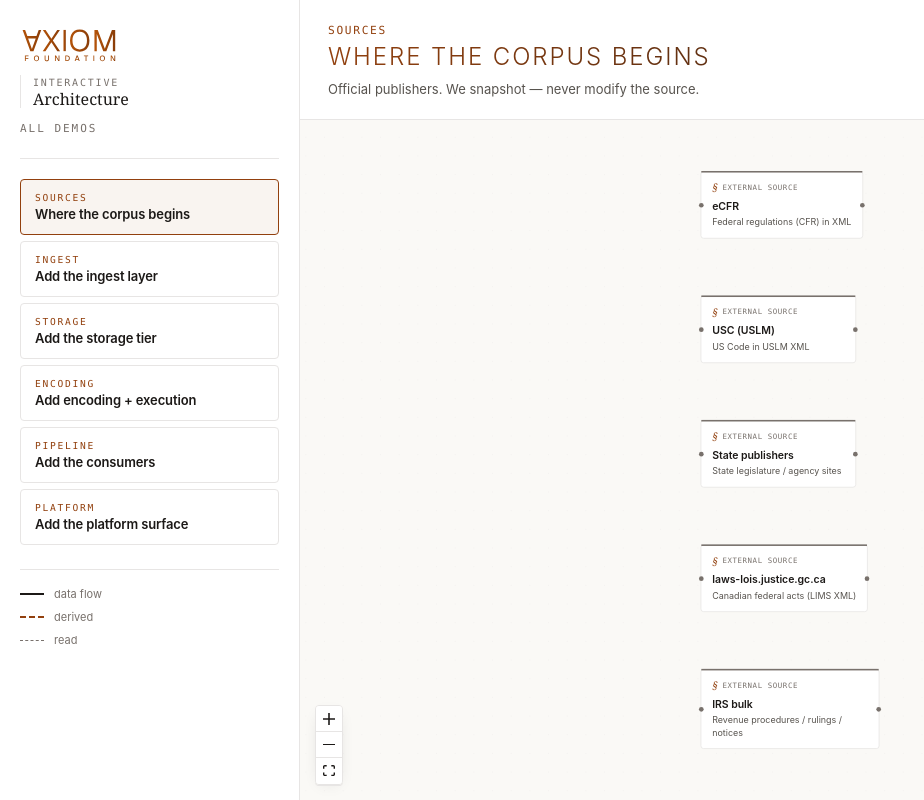
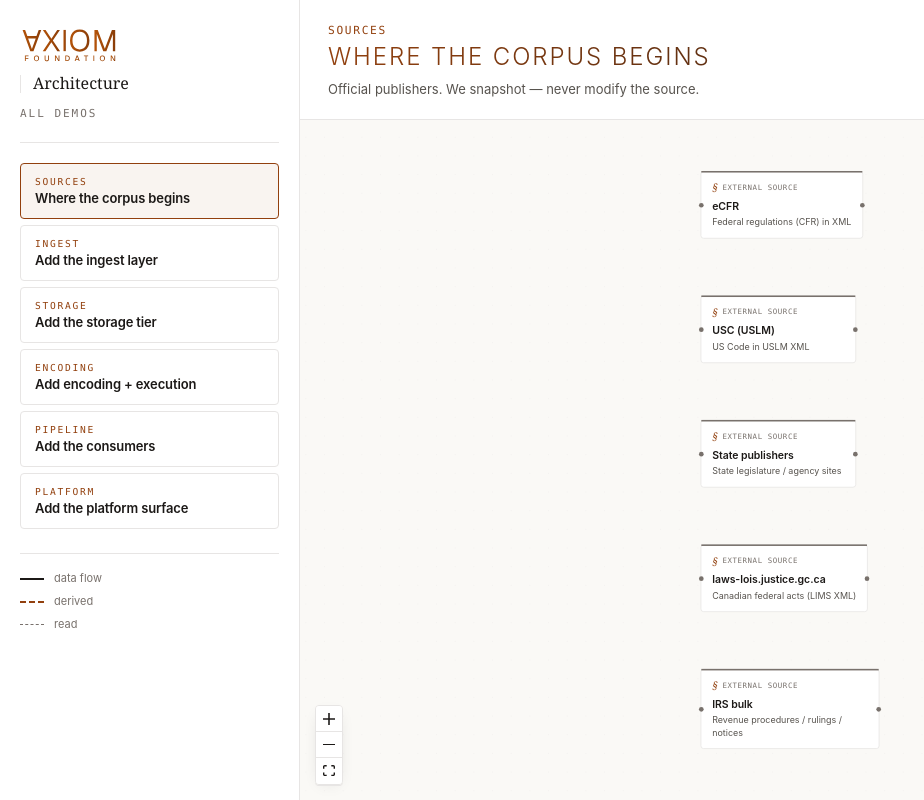
Before and after one commit to TheAxiomFoundation/axiom-architecture, a React (Vite) app: page / in a window 1280 px wide. Shown: the whole page, without its empty margins (0-924 px from the left). Built offline with nearby package versions, Linux system fonts and the light colour scheme.

Commit message:
Drop the Interactive eyebrow from the demo header
Co-Authored-By: Claude Fable 5 <noreply@anthropic.com>

```diff
--- a/src/components/SceneSwitcher.tsx
+++ b/src/components/SceneSwitcher.tsx
@@ -45,7 +45,6 @@ export function SceneSwitcher({
           </button>
         </div>
         <a className="scene-switcher__title-block" href={import.meta.env.BASE_URL}>
-          <span className="scene-switcher__title-eyebrow">Interactive</span>
           <span className="scene-switcher__title-name">Architecture</span>
         </a>
         <a className="scene-switcher__all-demos" href="https://axiom.org/demos">
--- a/src/styles.css
+++ b/src/styles.css
@@ -171,16 +171,6 @@ body::before {
   border-left: 1px solid var(--color-rule);
   padding-left: 12px;
   text-decoration: none;
-}
-
-.scene-switcher__title-eyebrow {
-  display: block;
-  font-family: var(--f-mono);
-  font-size: 10px;
-  font-weight: 400;
-  letter-spacing: 0.18em;
-  text-transform: uppercase;
-  color: var(--color-ink-muted);
 }
 
 .scene-switcher__title-name {
```
